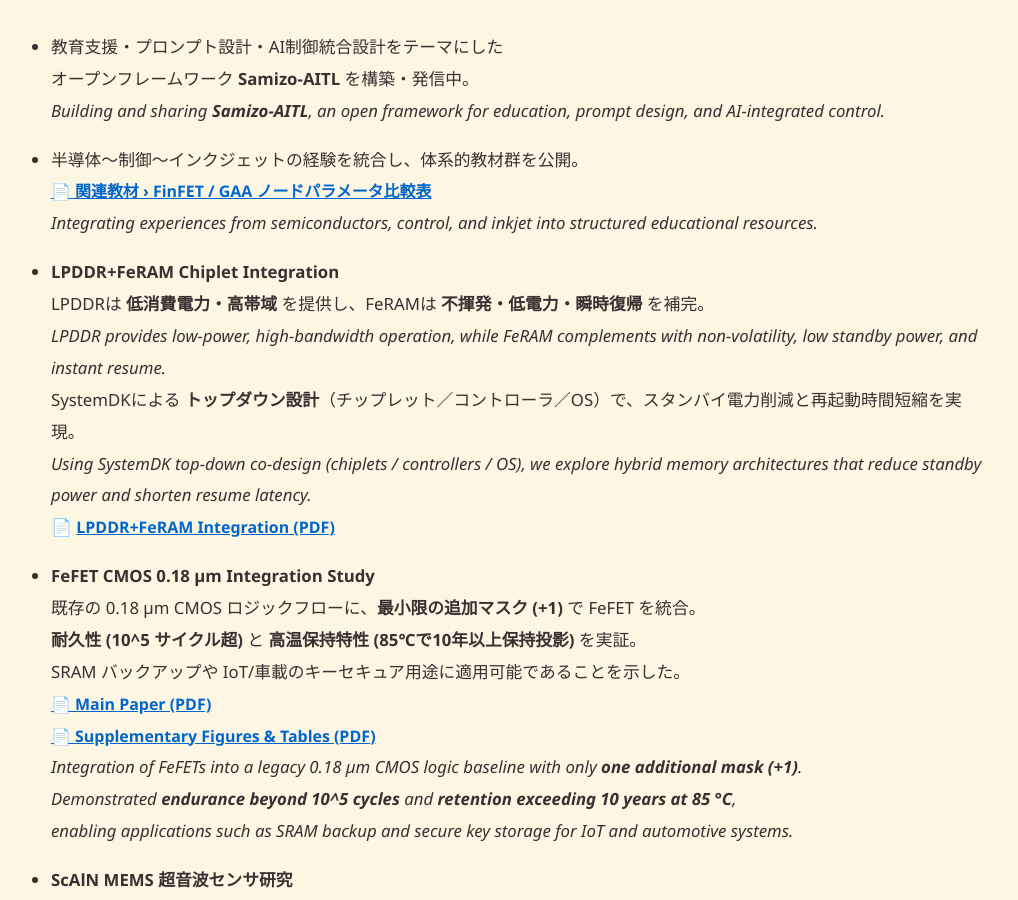
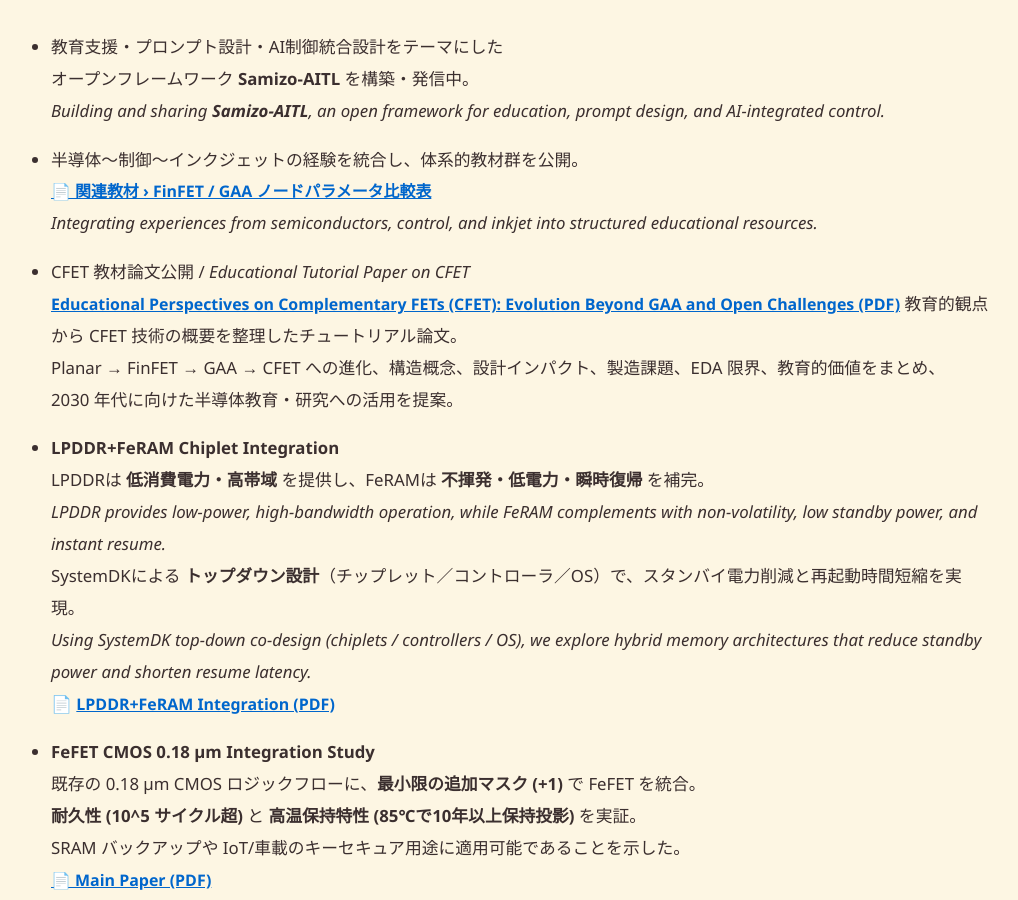
Before and after one commit to Samizo-AITL/Samizo-AITL.github.io, a Jekyll site: the page built from about/career-summary/index.md, in a window 1280 px wide and 900 px high, scrolled down 2300 px. Shown: the whole window, without its empty margins (139-1157 px from the left). Built offline with Jekyll 4.4.1, drawn with Linux system fonts in a browser that asks for light colours.

Commit message:
Update index.md

```diff
--- a/about/career-summary/index.md
+++ b/about/career-summary/index.md
@@ -86,6 +86,12 @@
   [📄 関連教材 › FinFET / GAA ノードパラメータ比較表](https://samizo-aitl.github.io/Edusemi-v4x/f_chapter1_finfet_gaa/appendixf1_05_node_params)
   *Integrating experiences from semiconductors, control, and inkjet into structured educational resources.*
 
+- CFET 教材論文公開 / *Educational Tutorial Paper on CFET*
+  [Educational Perspectives on Complementary FETs (CFET): Evolution Beyond GAA and Open Challenges (PDF)](./docs/cfet_tutorial_main.pdf)
+  教育的観点から CFET 技術の概要を整理したチュートリアル論文。
+  Planar → FinFET → GAA → CFET への進化、構造概念、設計インパクト、製造課題、EDA 限界、教育的価値をまとめ、
+  2030 年代に向けた半導体教育・研究への活用を提案。
+
 - **LPDDR+FeRAM Chiplet Integration**
   LPDDRは **低消費電力・高帯域** を提供し、FeRAMは **不揮発・低電力・瞬時復帰** を補完。
   *LPDDR provides low-power, high-bandwidth operation, while FeRAM complements with non-volatility, low standby power, and instant resume.*
```
